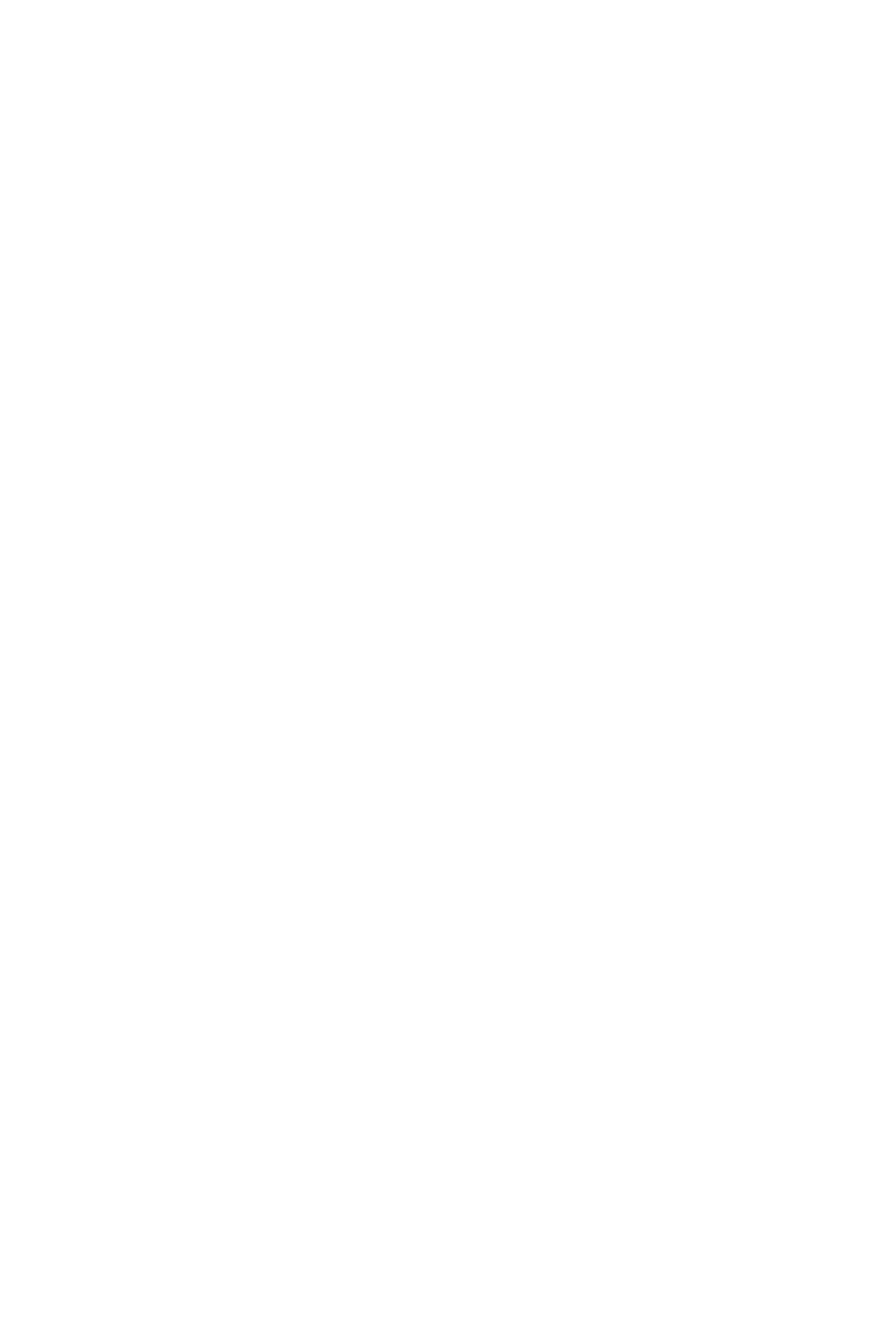
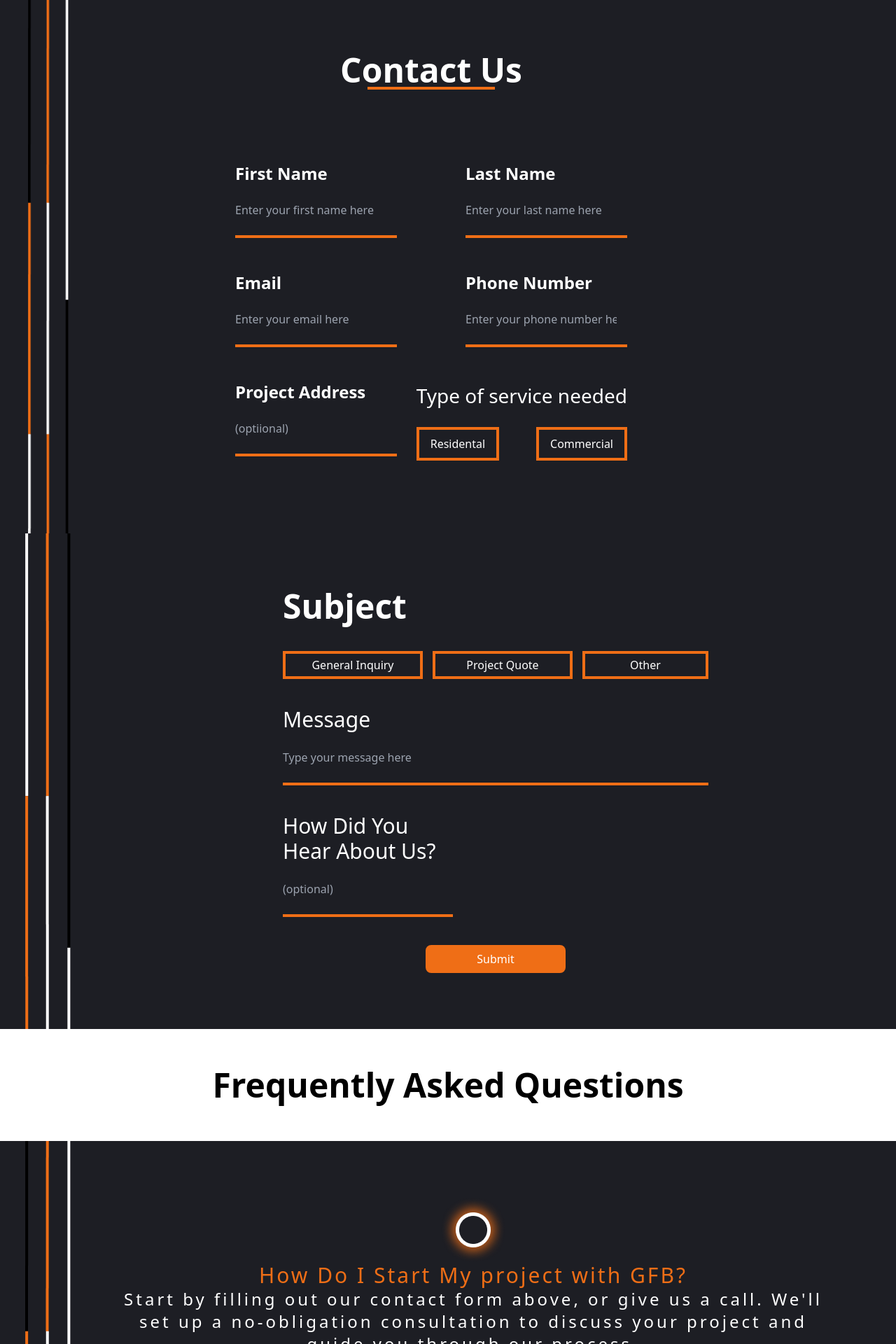
Before and after one commit to ErfanAalam/GFB, a React (Create React App) app: page /Contact in a window 1280 px wide. Shown: the part 680-2600 px from the top of the page at 70% size. Before the commit the page ends 800 px from the top, so only its background shows below. Built offline with nearby package versions, Linux system fonts and the light colour scheme; a web font is replaced by a local one.

Commit message:
about us  completed

```diff
--- a/src/screens/about/ChooseGFB/index.js
+++ b/src/screens/about/ChooseGFB/index.js
@@ -11,7 +11,7 @@ const ChooseGfb = () => {
     <div className='text-center flex flex-col w-[100%] md:w-[50%] md:ml-20 gap-20 justify-center '>
       <div className='flex flex-col items-center'>
       <h1 className='text-[24px] md:text-5xl tracking-normal md:tracking-[6px] font-[700] text-orange-700'>Why Choose GFB Construction?</h1>
-          <hr className='w-[85%]' />
+      <hr className='w-[85%]'/>
       </div>
       <p className='text-white text-2xl tracking-[4px] font-[700]'>
       Our focus is on delivering nothing but the best.
--- /dev/null
+++ b/src/screens/contact/Contact/index.js
@@ -0,0 +1,69 @@
+import React from 'react'
+
+const ContactForm = () => {
+  return (
+    <div className='bg-[rgb(29,30,36)] flex'>
+
+      <div className='w-[10%] md:w-[15%] ml-10 bg-contain bg-repeat md:bg-no-repeat' style={{backgroundImage:"url('Assets/Contact us/Lines/1.png')"}}></div>
+
+
+
+      <div className='text-white w-[60%] md:ml-0 ml-14 py-10 md:p-20'>
+
+        <div className='flex flex-col items-center mb-20'>
+          <h1 className='text-center text-3xl md:text-5xl font-[700]'>Contact Us</h1>
+          <hr className='w-[100%] md:w-[30%] border-t-4 border-[#EF6E16]' />
+        </div>
+
+        <div className='flex md:flex-row flex-col md:gap-0 gap-8 p-0 md:p-6 justify-between md:mb-0 mb-10'>
+          <div className='flex flex-col gap-6'>
+            <label htmlFor='name' className='text-2xl font-[700]'>First Name</label>
+            <input type='text' placeholder='Enter your first name here' className='border-none  bg-[rgb(29,30,36)]' />
+            <hr className=' border-t-4 border-[#EF6E16]' />
+          </div>
+          <div className='flex flex-col gap-6'>
+            <label htmlFor='name' className='text-2xl font-[700]'>Last Name</label>
+            <input type='text' placeholder='Enter your last name here' className='border-none  bg-[rgb(29,30,36)]' />
+            <hr className=' border-t-4 border-[#EF6E16]' />
+          </div>
+        </div>
+
+
+        <div className='flex md:flex-row flex-col gap-8 md:gap-0 p-0 md:p-6 justify-between md:mb-0 mb-10'>
+          <div className='flex flex-col gap-6'>
+            <label htmlFor='name' className='text-2xl font-[700]'>Email</label>
+            <input type='email' placeholder='Enter your email here' className='border-none bg-[rgb(29,30,36)]' />
+            <hr className=' border-t-4 border-[#EF6E16]' />
+          </div>
+          <div className='flex flex-col gap-6'>
+            <label htmlFor='name' className='text-2xl font-[700]'>Phone Number</label>
+            <input type='number' placeholder='Enter your phone number here' className='border-none bg-[rgb(29,30,36)]' />
+            <hr className=' border-t-4 border-[#EF6E16]' />
+          </div>
+        </div>
+
+
+        <div className='flex md:flex-row flex-col md:gap-0 gap-8 p-0 md:p-6  justify-between'>
+          <div className='flex flex-col gap-6'>
+            <label htmlFor='name' className='text-2xl font-[700]'>Project Address </label>
+            <input type='email' placeholder='(optiional)' className='border-none bg-[rgb(29,30,36)]' />
+            <hr className=' border-t-4 border-[#EF6E16]' />
+          </div>
+          <div className='flex flex-col gap-6'>
+            <h1 className='text-[28px]'>Type of service needed</h1>
+
+            <div className='flex justify-between'>
+              <button className='px-4 py-2 border-4 border-[#EF6E16] '>Residental</button>
+              <button className='px-4 py-2 border-4 border-[#EF6E16]'>Commercial</button>
+            </div>
+            {/* <hr className=' border-t-4 border-[#EF6E16]'/> */}
+          </div>
+        </div>
+
+
+      </div>
+    </div>
+  )
+}
+
+export default ContactForm
--- /dev/null
+++ b/src/screens/contact/FAQ/index.js
@@ -0,0 +1,45 @@
+import React from 'react'
+
+const Faq = () => {
+  return (
+    <>
+      <div className='w-[100%] bg-white py-14'>
+        <h1 className='text-3xl md:text-5xl text-center font-[700]'>Frequently Asked Questions</h1>
+      </div>
+
+      <div className='bg-[rgb(29,30,36)] flex'>
+
+        <div className='w-[10%] ml-9 md:block hidden bg-no-repeat' style={{ backgroundImage: "url('Assets/Contact us/Lines/3.png')" }}></div>
+
+        <div className='flex flex-col text-white w-[100%] md:w-[80%] md:px-0 px-4  py-20 gap-10'>
+
+            <div className='flex flex-col items-center text-center'>
+              <img src='Assets/Contact us/2.png'/>
+              <h1 className='text-[24px] md:text-3xl text-[#EF6E16] tracking-normal md:tracking-[3px]'>How Do I Start My project with GFB?</h1>
+              <p className='text-[20px] md:text-2xl tracking-normal md:tracking-[4px]'>Start by filling out our contact form above, or give us a call. We'll set up a no-obligation consultation to discuss your project and guide you through our process.
+              </p>
+            </div>
+
+
+            <div className='flex flex-col items-center text-center'>
+            <img src='Assets/Contact us/2.png'/>
+              <h1 className='text-[24px] md:text-3xl text-[#EF6E16] tracking-normal md:tracking-[3px]'>Do you provide consultation for both residential and commercial projects?</h1>
+              <p className='text-[20px] md:text-2xl tracking-normal md:tracking-[4px]'>Absolutely, we cater to both residential and commercial construction needs, offering tailored solutions </p>
+            </div>
+
+
+            <div className='flex flex-col items-center text-center gap-4'>
+            <img src='Assets/Contact us/2.png'/>
+              <h1 className='text-[24px] md:text-3xl text-[#EF6E16] tracking-normal md:tracking-[3px]'>Can I provide my own designs or sketches?</h1>
+              <p className='text-[20px] md:text-2xl tracking-normal md:tracking-[4px]'>Certainly! We work closely with our clients, ensuring their vision is realized. Our in-house architects can also help refine or develop your design concepts further. Remember to bring this up during your consultation!</p>
+            </div>
+
+
+        </div>
+
+      </div>
+    </>
+  )
+}
+
+export default Faq
--- /dev/null
+++ b/src/screens/contact/Homebanner/index.js
@@ -0,0 +1,11 @@
+import React from 'react'
+
+const Homebanner = () => {
+  return (
+    <div className="bg-cover bg-center flex justify-center items-center bg-gray-700" style={{backgroundImage:"url('Assets/Contact us/1.png')"}}>
+    <button className='text-orange-500 my-72 shadow-md shadow-orange-400 bg-none bg-blend-multiply md:bg-white md:w-[350px] text-6xl font-[700] md:h-[100px]'>Contact Us</button>
+  </div>
+  )
+}
+
+export default Homebanner
--- /dev/null
+++ b/src/screens/contact/Subject/index.js
@@ -0,0 +1,42 @@
+import React from 'react'
+
+const Subject = () => {
+  return (
+    <div className='bg-[rgb(29,30,36)] flex'>
+
+      <div className='w-[15%] md:w-[20%] ml-9  bg-no-repeat' style={{ backgroundImage: "url('Assets/Contact us/Lines/2.png')" }}></div>
+
+
+      <div className='flex flex-col text-white w-[60%] ml-10 md:ml-8 py-10 md:p-20 gap-10'>
+        <h1 className='text-5xl font-[700]'>Subject</h1>
+
+        <div className='flex md:flex-row flex-col md:gap-0 gap-10 justify-between'>
+          <button className='w-[200px] py-1 border-4 border-[#EF6E16] '>General Inquiry</button>
+          <button className='w-[200px] py-1 border-4 border-[#EF6E16] '>Project Quote</button>
+          <button className='w-[200px] md:w-[180px] py-1 border-4 border-[#EF6E16] '>Other</button>
+        </div>
+
+        <div className='flex flex-col gap-6'>
+          <label className='text-3xl'>Message</label>
+          <input type='text' placeholder='Type your message here' className='border-none bg-[rgb(29,30,36)]' />
+          < hr className=' border-t-4 border-[#EF6E16]' />
+        </div>
+
+        <div className='flex flex-col gap-6 w-[100%] md:w-[40%]'>
+          <label className='text-[20px] md:text-3xl'>How Did You Hear About Us?</label>
+          <input type='text' placeholder='(optional)' className='border-none bg-[rgb(29,30,36)]'/>
+          <hr className=' border-t-4 border-[#EF6E16]' />
+        </div>
+
+        <div className='flex justify-center'>
+          <button className='w-[200px] py-2 rounded-lg bg-[#EF6E16] '>Submit</button>
+        </div>
+
+      </div>
+
+
+    </div>
+  )
+}
+
+export default Subject
--- a/src/screens/contact/index.js
+++ b/src/screens/contact/index.js
@@ -1,8 +1,27 @@
 import React from 'react'
+import Navbar from '../../navbar/Navbar'
+import Homebanner from './Homebanner';
+import Faq from './FAQ';
+import ContactForm from './Contact';
+import UpperFooter from '../../utils/UpperFooter';
+import MiddleFooter from '../../utils/MiddleFooter';
+import Footer from '../../utils/Footer';
+import Subject from './Subject';
+
+
 
 function Contact() {
   return (
-    <div>Contact</div>
+    <div>
+      <Navbar />
+      <Homebanner />
+      <ContactForm />
+      <Subject />
+      <Faq />
+      <UpperFooter />
+      <MiddleFooter />
+      <Footer />
+    </div>
   )
 }
 
--- a/src/screens/home/Building-today/index.js
+++ b/src/screens/home/Building-today/index.js
@@ -16,7 +16,7 @@ const Building = () => {
 
         <div className='overflow-hidden flex w-[64px] justify-between absolute right-[90px] md:right-[919px] ' >
           <span className='w-[4px] h-[2920px] bg-orange-400'>
-            <hr className='rotate-90 h-fit' />np
+            <hr className='rotate-90 h-fit' />
           </span>
           <span className='w-[4px] h-[2920px] bg-black'>
             <hr className='rotate-90 h-fit' />
--- a/src/screens/process/Construction/index.js
+++ b/src/screens/process/Construction/index.js
@@ -4,7 +4,8 @@ const Construction = () => {
   return (
     <div className=' bg-[rgb(29,30,36)]  flex '>
 
-      <div className='overflow-hidden flex w-[64px] mx-2 md:mx-20 justify-between  ' >
+      <div className='overflow-hidden flex w-[64px] mx-2 relative md:mx-20 justify-between  ' >
+      <img src='Assets/Contact us/2.png' className='absolute  bottom-60 left-0'/>
         <span className='w-[4px] h-[100%] bg-black'>
           <hr className='rotate-90 h-fit' />
         </span>
@@ -19,7 +20,7 @@ const Construction = () => {
       <div className='p-2 md:p-20 w-[80%] mt-4'>
 
         <div className='text-2xl md:text-4xl text-white font-[700]'>
-          <h1 className='text-center'>CONSTRUCTION</h1>
+          <h1 className='md:text-left text-center'>CONSTRUCTION</h1>
         </div>
 
         <div className='flex ml-2 md:ml-20 md:flex-row flex-col-reverse justify-between items-center p-2 relative md:pt-0 pt-16'>
--- a/src/screens/process/Post-Construction/index.js
+++ b/src/screens/process/Post-Construction/index.js
@@ -2,10 +2,11 @@ import React from 'react'
 
 const PostConstruction = () => {
   return (
-    <div className='bg-gray-200 flex'>
+    <div className='bg-gray-200 flex '>
 
-      <div className='overflow-hidden flex w-[64px] mx-2 md:mx-20 justify-between  ' >
-        <span className='w-[4px] h-[100%] bg-black'>
+      <div className='overflow-hidden flex w-[64px] relative mx-2 md:mx-20 justify-between  ' >
+        <img src='Assets/Contact us/2.png' className='absolute  top-20 left-0'/>
+        <span className='w-[4px] h-[100%] bg-black '>
           <hr className='rotate-90 h-fit' />
         </span>
         <span className='w-[4px] h-[100%] bg-white'>
@@ -19,7 +20,7 @@ const PostConstruction = () => {
       <div className='p-2 md:p-20 w-[80%] mt-4'>
 
         <div className='text-2xl md:text-4xl font-[700] '>
-          <h1 className='text-center'>POST-CONSTRUCTION</h1>
+          <h1 className='md:text-left text-center'>POST-CONSTRUCTION</h1>
         </div>
 
         <div className='flex ml-2 md:ml-20 md:flex-row flex-col-reverse justify-between items-center relative md:pt-0 pt-16'>
@@ -45,7 +46,7 @@ const PostConstruction = () => {
           </div>
 
           <div className='w-[100%] md:w-[70%]'>
-            <h1 className='text-[20px] md:text-3xl text-orange-600 absolute top-6'>6. Project Handover & Post-Construction Care</h1>
+            <h1 className='text-[20px] md:text-3xl text-orange-600 absolute top-6npm run start'>6. Project Handover & Post-Construction Care</h1>
             <p className='font-[900] tracking-[3px]'>Your new space is ready! We hand over all essential documents and detailed maintenance guidelines.
               <br /> <br />
               But our service doesn’t stop there! We remain readily available for any post-construction questions or support you may need.
--- a/src/screens/process/Pre-construction/index.js
+++ b/src/screens/process/Pre-construction/index.js
@@ -19,7 +19,7 @@ const PreConstruction = () => {
       <div className='p-2 md:p-20 w-[80%] mt-4'>
 
         <div className='text-[24px] md:text-4xl font-[700] '>
-          <h1 className='text-center'>PRE-CONSTRUCTION</h1>
+          <h1 className='md:text-left text-center'>PRE-CONSTRUCTION</h1>
         </div>
 
         <div className='flex m-2 md:ml-20 md:flex-row flex-col-reverse justify-between items-center relative md:pt-0 pt-16'>
```
Lines whose indentation alone changed are shown as unchanged.
